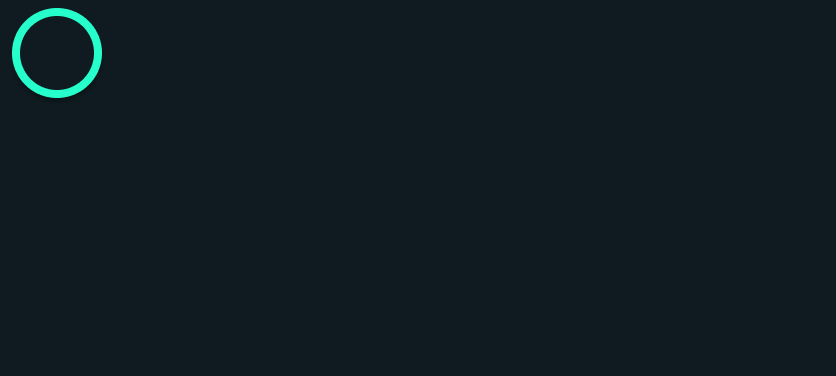
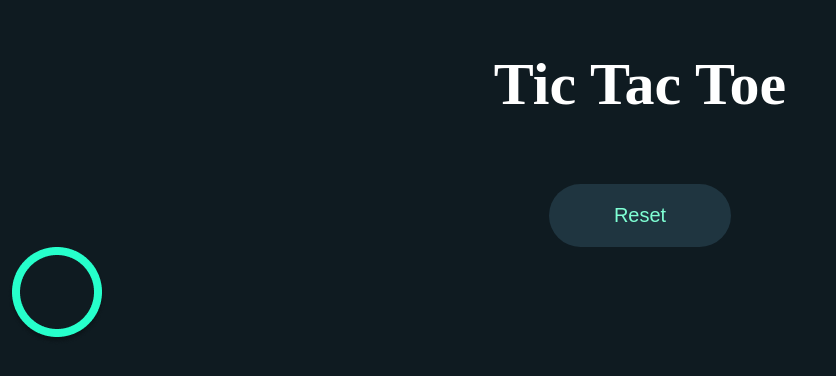
Before and after one commit to sabbirsami/tic-tac-toe-reactjs, a React (Vite) app: page / in a window 1280 px wide. Shown: the top 376 px of the page, without its empty margins (0-836 px from the left). Built offline with nearby package versions, Linux system fonts and the light colour scheme.

Commit message:
add style on reset button

```diff
--- a/src/Components/TicTacToe.jsx
+++ b/src/Components/TicTacToe.jsx
@@ -1,12 +1,18 @@
 import React from "react";
 import PropTypes from "prop-types";
 import circleIcon from "../Assets/circle.png";
+import crossIcon from "../Assets/cross.png";
 
 TicTacToe.propTypes = {};
 
 function TicTacToe() {
     return (
         <div>
+            <div className="container">
+                <h1 className="title">Tic Tac Toe </h1>
+                <div className="board"></div>
+                <button className="reset">Reset</button>
+            </div>
             <img src={circleIcon} alt="" />
         </div>
     );
--- a/src/Style.css
+++ b/src/Style.css
@@ -1,3 +1,23 @@
 body {
     background-color: #0f1b21;
 }
+.container {
+    text-align: center;
+}
+.title {
+    margin-top: 50px;
+    color: white;
+    font-size: 60px;
+    display: flex;
+    justify-content: center;
+    align-items: center;
+}
+button.reset {
+    border: none;
+    border-radius: 50px;
+    background-color: #1f3540;
+    font-size: 20px;
+    color: aquamarine;
+    margin-top: 25px;
+    padding: 20px 65px;
+}
```
